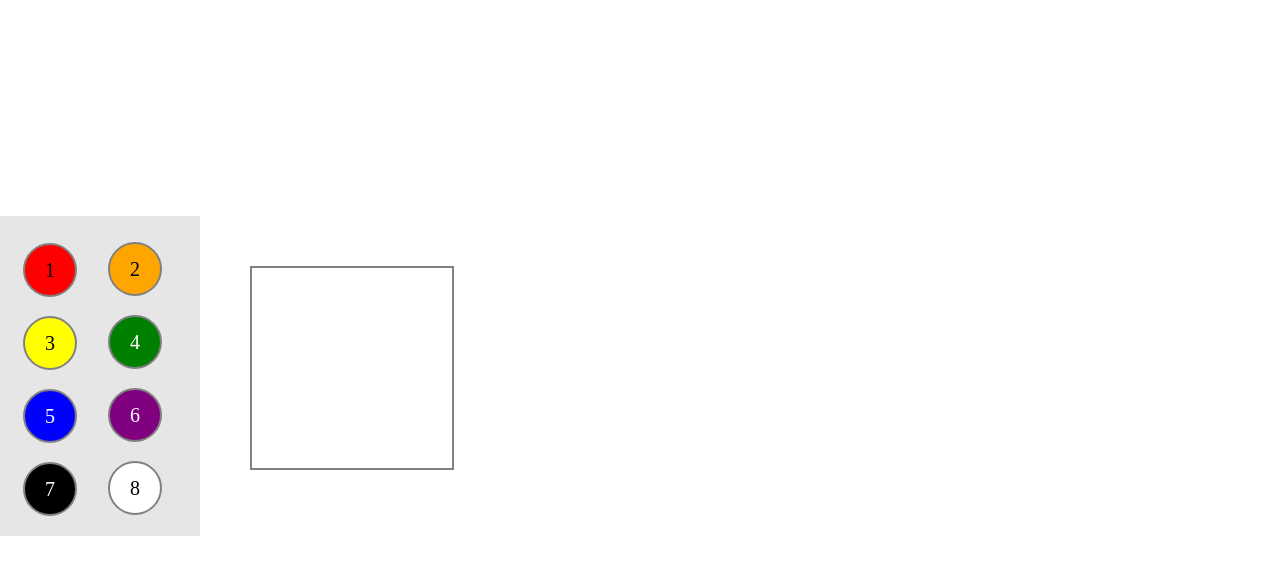
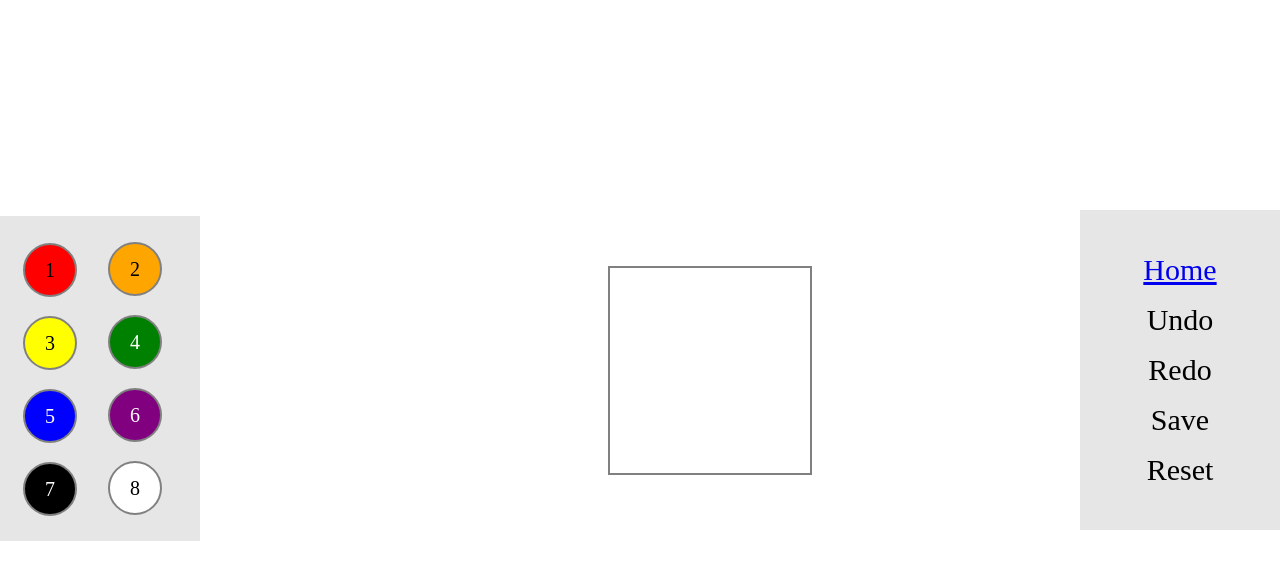
Before and after one commit to MasterLillyclaw/Project-LAL, a Python web app: template templates/TemplatePracticePage.html in a window 1280 px wide. Shown: the top 580 px of the page. Run offline with Jinja, Linux system fonts and the light colour scheme; the template is opened without the code that fills it, so the values that code supplies are empty; some libraries are stand-ins or nearby versions.

Commit message:
Linked homepage and palette page

```diff
--- a/static/palette.css
+++ b/static/palette.css
@@ -212,11 +212,13 @@
 for clicking and coloring */
 
 .practiceRectangle {
-  position: fixed;
-  top: 250;
-  left: 250;
+  position: relative;
+    top: -190;
+    left: 600;
+  /**/
   width: 200;
   height: 200;
+  /**/
   border-left: 2px solid grey;
   border-right: 2px solid grey;
   border-bottom: 2px solid grey;
--- /dev/null
+++ b/static/tools-tab.css
@@ -0,0 +1,19 @@
+
+.toolsRectangle {
+  position: fixed;
+    top: 210;
+    right: 0;
+  /**/
+  width: 200px;
+	height: 320px;
+	background: #e6e6e6;
+  /**/
+  font-size: 30px;
+  text-align: center;
+  line-height: 50px;
+  /**/
+}
+
+p {
+  padding-top: 5px;
+}
--- a/templates/TemplatePracticePage.html
+++ b/templates/TemplatePracticePage.html
@@ -1,6 +1,7 @@
 
 <script src="https://ajax.googleapis.com/ajax/libs/jquery/2.1.3/jquery.min.js"></script>
 <link rel="stylesheet" href="../static/palette.css">
+<link rel="stylesheet" href="../static/tools-tab.css">
 <script src="../static/palette.js"></script>
 
 <!-- Setting up shapes for color palette,
@@ -16,3 +17,11 @@
 <div class="blackCircle">7</div>
 <div class="whiteCircle">8</div>
 <p class="practiceRectangle"></p>
+
+<div class="toolsRectangle">
+  <p><a href="http://localhost:16080/">Home</a><br>
+  Undo<br>
+  Redo<br>
+  Save<br>
+  Reset</p>
+  </div>
```
Also changed, not shown: main.py (+7 -1 lines), 1 other file.
